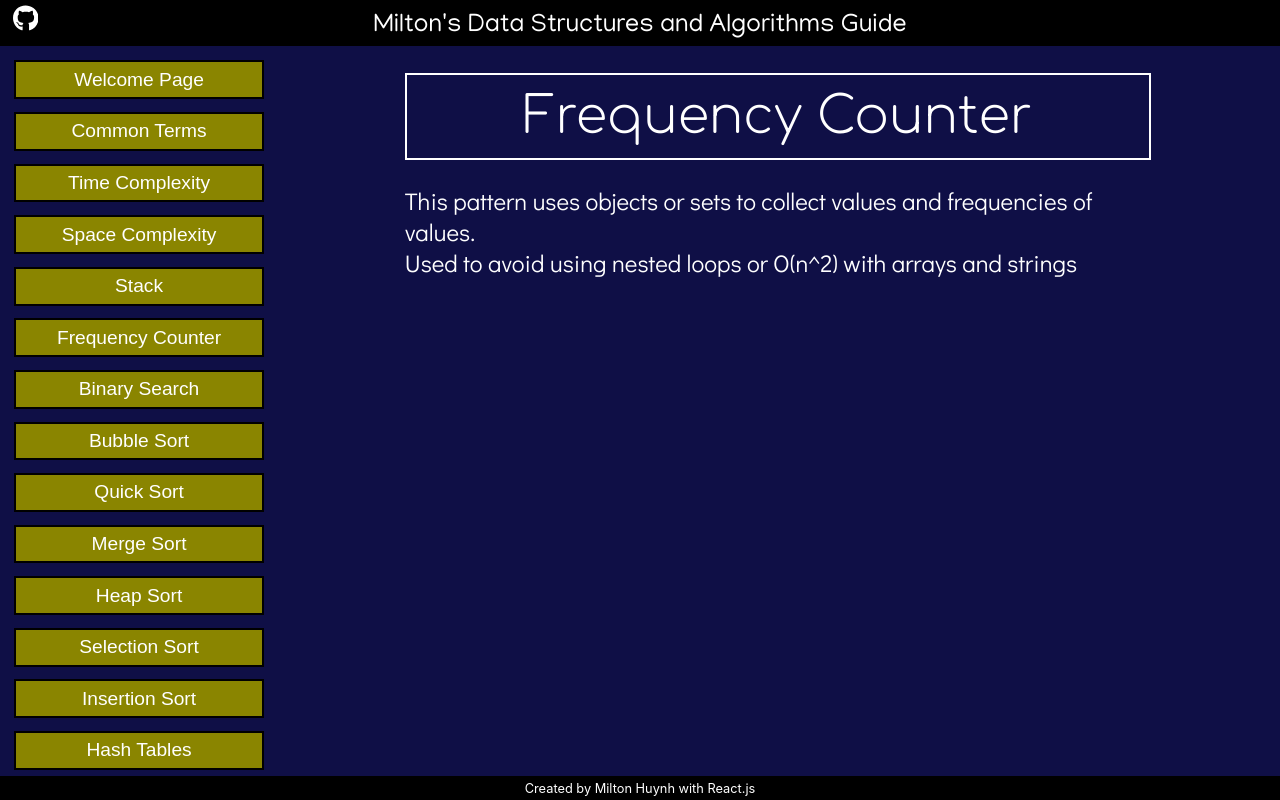
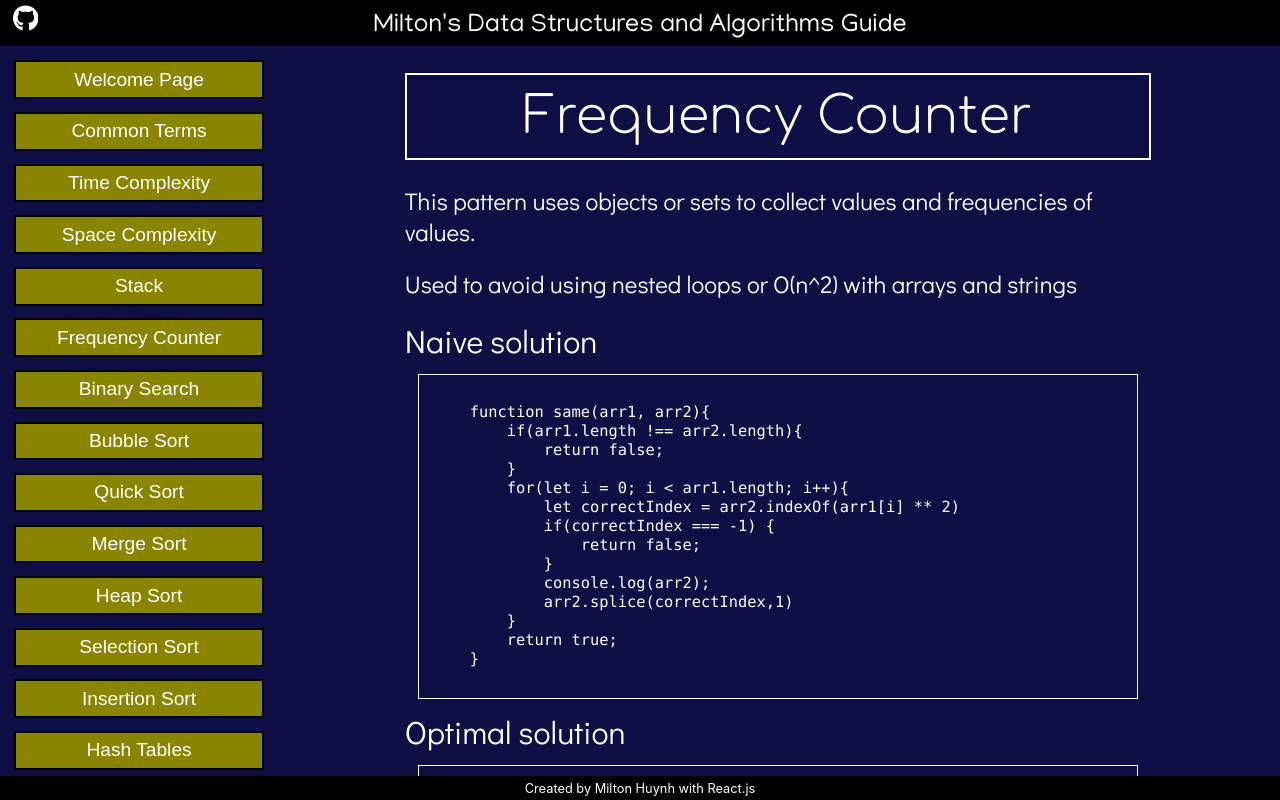
Before and after one commit to miltonhuynh/DSA-guide, a React (Create React App) app in the folder app/: page /DSA-guide/FrequencyCounter in a window 1280 px wide. Built offline with nearby package versions, Linux system fonts and the light colour scheme; a web font is replaced by a local one.

Commit message:
Added implementation for frequency counter pattern

```diff
--- a/app/src/App.css
+++ b/app/src/App.css
@@ -115,7 +115,7 @@ body,html {
   font-size: 1.2vw;
   color: white;
   border: 0.1vw solid white;
-  padding: 2vw;
+  padding: 1vw 2vw 1vw 4vw;
   margin: 1vw;
 }
 
--- a/app/src/Concepts/BinarySearch.js
+++ b/app/src/Concepts/BinarySearch.js
@@ -40,12 +40,10 @@ const javascript_snippet =
     <div class="Concept_title">Binary Search</div>
     <div class="Container font-m">
       <div>Binary search is an efficient algorithm for finding an item from a sorted list of items. It works by repeatedly dividing in half the portion of the list that could contain the item, until you've narrowed down the possible locations to just one. We used binary search in the guessing game in the introductory tutorial. One of the most common ways to use binary search is to find an item in an array. For example, the Tycho-2 star catalog contains information about the brightest 2,539,913 stars in our galaxy. Suppose that you want to search the catalog for a particular star, based on the star's name. If the program examined every star in the star catalog in order starting with the first, an algorithm called linear search, the computer might have to examine all 2,539,913 stars to find the star you were looking for, in the worst case. If the catalog were sorted alphabetically by star names, binary search would not have to examine more than 22 stars, even in the worst case.</div>
-        <div class="Code_box">
         <div class="Code">
             <pre><code>{javascript_snippet}</code></pre>
         </div>
       </div>
     </div>
-    </div>
   )
 }
--- a/app/src/Concepts/FrequencyCounter.js
+++ b/app/src/Concepts/FrequencyCounter.js
@@ -1,12 +1,72 @@
 import React from 'react'
 
 export default function FrequencyCounter() {
+
+  const naive =
+  `function same(arr1, arr2){
+    if(arr1.length !== arr2.length){
+        return false;
+    }
+    for(let i = 0; i < arr1.length; i++){
+        let correctIndex = arr2.indexOf(arr1[i] ** 2)
+        if(correctIndex === -1) {
+            return false;
+        }
+        console.log(arr2);
+        arr2.splice(correctIndex,1)
+    }
+    return true;
+}`
+
+  const refactored =
+  `function same(arr1, arr2){
+    if(arr1.length !== arr2.length){
+        return false;
+    }
+    let frequencyCounter1 = {}
+    let frequencyCounter2 = {}
+    for(let val of arr1){
+        frequencyCounter1[val] = (frequencyCounter1[val] || 0) + 1
+    }
+    for(let val of arr2){
+        frequencyCounter2[val] = (frequencyCounter2[val] || 0) + 1
+    }
+    console.log(frequencyCounter1);
+    console.log(frequencyCounter2);
+    for(let key in frequencyCounter1){
+        if(!(key ** 2 in frequencyCounter2)){
+            return false
+        }
+        if(frequencyCounter2[key ** 2] !== frequencyCounter1[key]){
+            return false
+        }
+    }
+    return true
+}`
+
+
   return (
     <div class="Concept_page">
       <div class="Concept_title">Frequency Counter</div>
-      <div class="Container font-m">
-        <div>This pattern uses objects or sets to collect values and frequencies of values.</div>
-        <div>Used to avoid using nested loops or O(n^2) with arrays and strings</div>
+      <div class="Container">
+        <div class="font-m">This pattern uses objects or sets to collect values and frequencies of values.</div><br/>
+        <div class="font-m">Used to avoid using nested loops or O(n^2) with arrays and strings</div><br/>
+        <div class="font-l">Naive solution</div>
+        <div class="Code">
+          <pre>
+            <code>
+              {naive}
+            </code>
+          </pre>
+        </div>
+        <div class="font-l">Optimal solution</div>
+        <div class="Code">
+          <pre>
+            <code>
+              {refactored}
+            </code>
+          </pre>
+        </div>
       </div>
     </div>
   )
```
Lines whose indentation alone changed are shown as unchanged.
